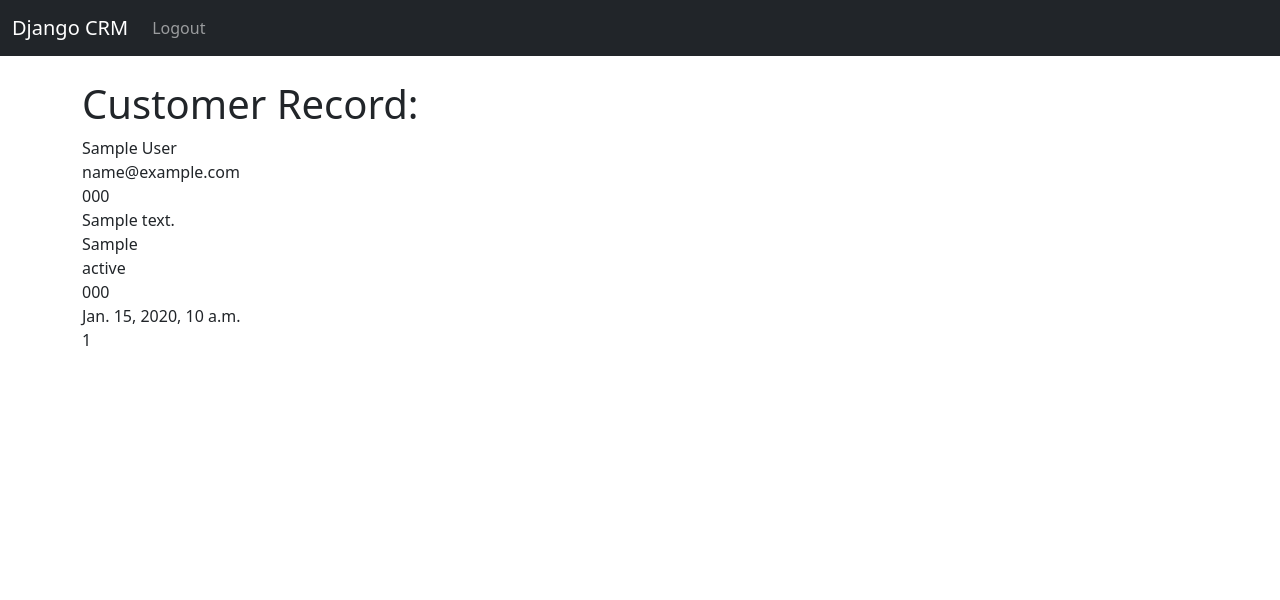
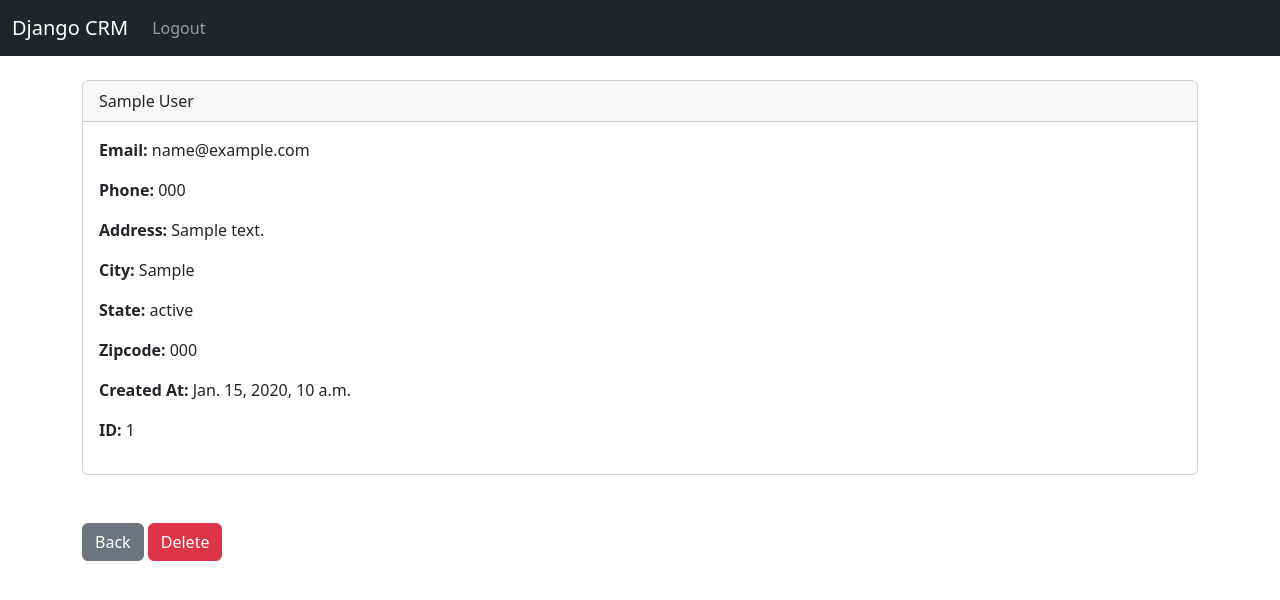
Before and after one commit to hforeroc/django-project-code-a-crm-app-tutorial, a Django app: page /record/1 in a window 1280 px wide. Shown: the top 600 px of the page. Run offline with Django 5.2, Linux system fonts and the light colour scheme; a user stored in the database is signed in; tables that the repository leaves empty hold one stand-in row (values such as "Sample post").

Commit message:
Bootstrap Card

```diff
--- a/website/templates/record.html
+++ b/website/templates/record.html
@@ -1,17 +1,50 @@
 {% extends 'base.html' %}
 {% block content %}
 
-<h1>Customer Record:</h1>
+<div class="card">
+    <div class="card-header">
+        {{ customer_record.first_name }}
+        {{ customer_record.last_name }}
+    </div>
+    <div class="card-body">
+        <p class="card-text">
+            <strong>Email: </strong>{{ customer_record.email }}
+        </p>
 
-    {{ customer_record.first_name }}
-    {{ customer_record.last_name }} <br/>
-    {{ customer_record.email }} <br/>
-    {{ customer_record.phone }} <br/>
-    {{ customer_record.address }} <br/>
-    {{ customer_record.city }} <br/>
-    {{ customer_record.state }} <br/>
-    {{ customer_record.zipcode }} <br/>
-    {{ customer_record.created_at }} <br/>
-    {{ customer_record.id }} <br/>
+        <p class="card-text">
+            <strong>Phone: </strong>{{ customer_record.phone }}
+        </p>
+
+        <p class="card-text">
+            <strong>Address: </strong>{{ customer_record.address }}
+        </p>
+
+        <p class="card-text">
+            <strong>City: </strong>{{ customer_record.city }}
+        </p>
+
+        <p class="card-text">
+            <strong>State: </strong>{{ customer_record.state }}
+        </p>
+
+        <p class="card-text">
+            <strong>Zipcode: </strong>{{ customer_record.zipcode }}
+        </p>
+
+        <p class="card-text">
+            <strong>Created At: </strong>{{ customer_record.created_at }}
+        </p>
+
+        <p class="card-text">
+            <strong>ID: </strong>{{ customer_record.id }}</p>
+        </p>
+
+    </div>
+  </div>
+
+    <br/><br/>
+    <a href="{% url 'home' %}" class="btn btn-secondary">Back</a>
+
+    <a href="{% url 'home' %}" class="btn btn-danger">Delete</a>
 
 {% endblock %}
```
